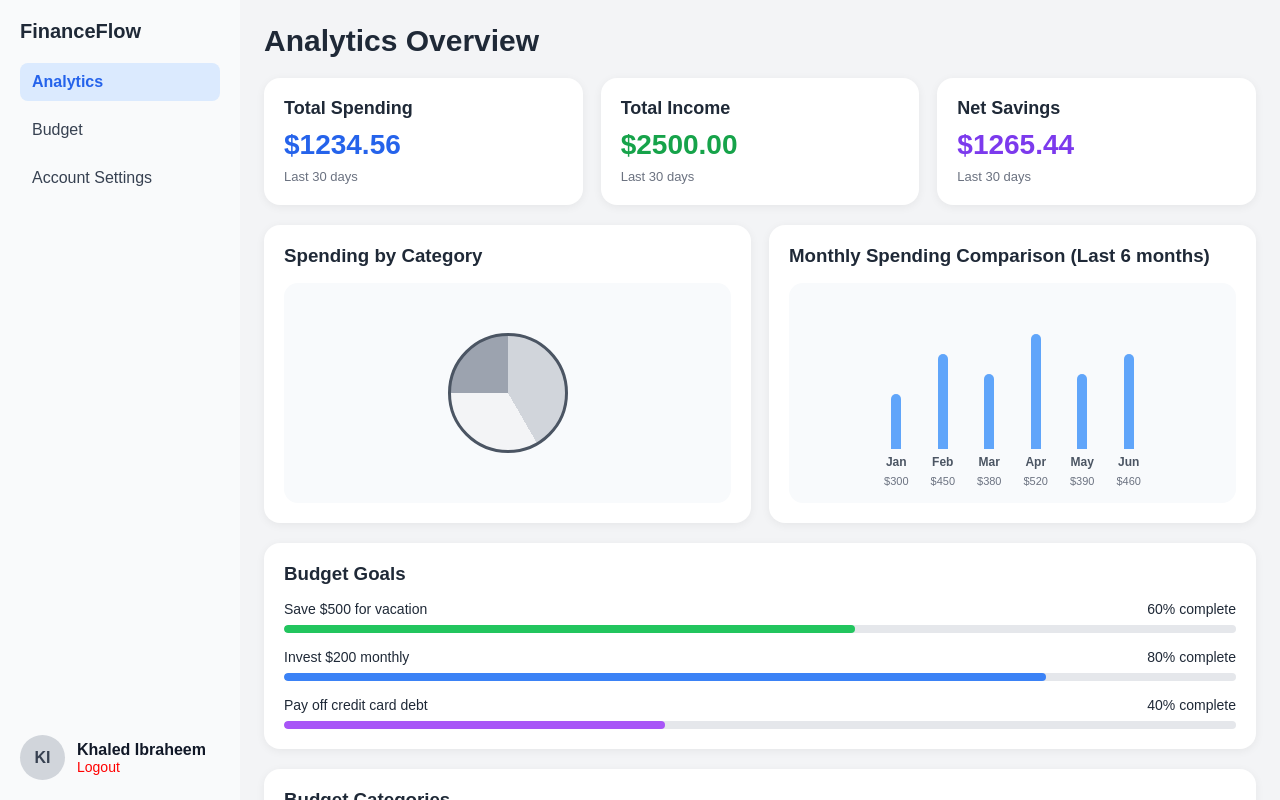
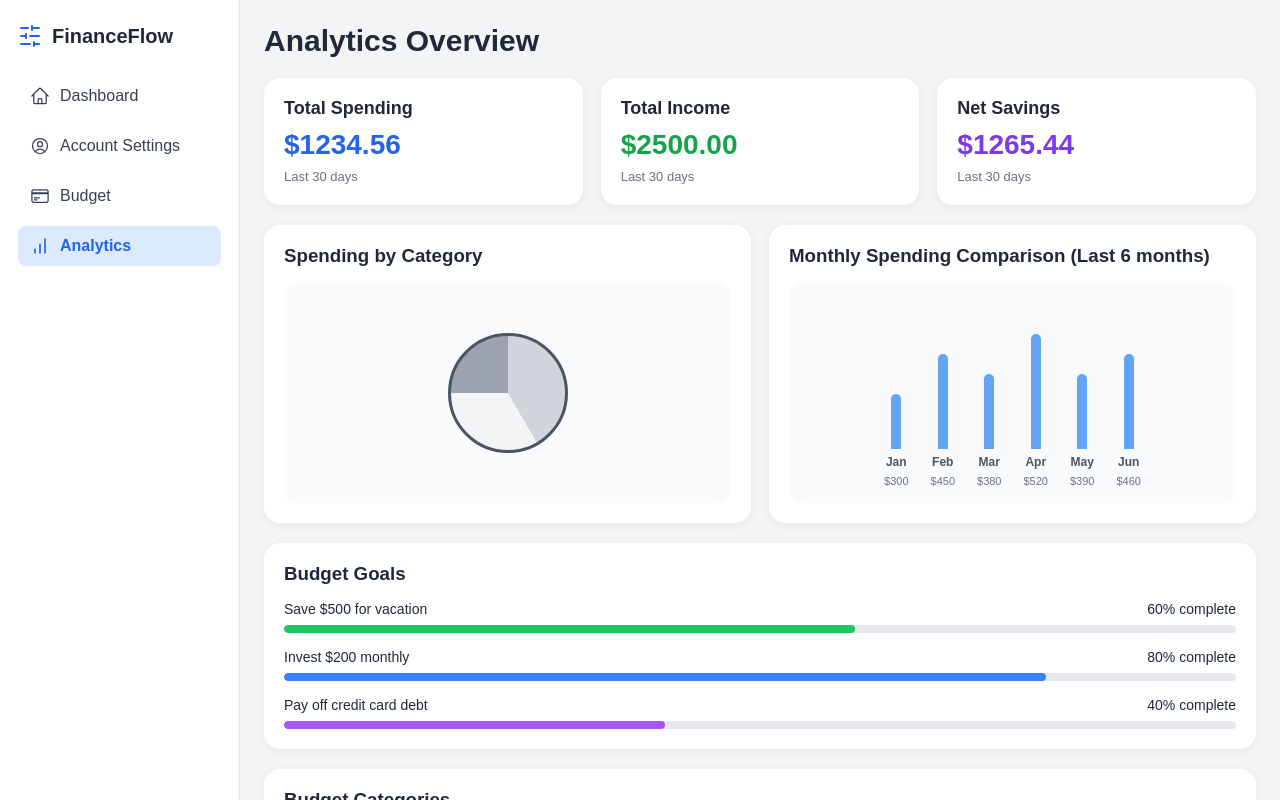
Before and after one commit to ShahadAlmatrudi/finance-flow, a React app in the folder frontend/: page /analytics in a window 1280 px wide. Shown: the top 800 px of the page. Built offline with nearby package versions, Linux system fonts and the light colour scheme; the HTML template or start-up script is replaced by a standard one.

Commit message:
Add sidebar icons and match wireframe navigation layout

```diff
--- a/frontend/src/components/layout/Sidebar.jsx
+++ b/frontend/src/components/layout/Sidebar.jsx
@@ -1,37 +1,57 @@
 import { NavLink } from "react-router-dom";
+import {
+  HiOutlineHome,
+  HiOutlineUserCircle,
+  HiOutlineCreditCard,
+} from "react-icons/hi2";
+import { LuChartNoAxesColumnIncreasing, LuSlidersHorizontal } from "react-icons/lu";
 
 export default function Sidebar() {
   return (
     <aside className="sidebar">
-      {/* TOP SECTION */}
       <div className="sidebar-top">
-        <h2 className="logo">FinanceFlow</h2>
+        <div className="logo-row">
+          <LuSlidersHorizontal className="logo-icon" />
+          <h2 className="logo">FinanceFlow</h2>
+        </div>
 
         <nav className="nav-menu">
-          <NavLink to="/analytics" className="nav-link">
-            Analytics
+          <NavLink to="/dashboard" className="nav-link">
+            <span className="nav-link-left">
+              <HiOutlineHome className="nav-icon" />
+              <span>Dashboard</span>
+            </span>
+          </NavLink>
+
+          <NavLink to="/settings" className="nav-link">
+            <span className="nav-link-left">
+              <HiOutlineUserCircle className="nav-icon" />
+              <span>Account Settings</span>
+            </span>
           </NavLink>
 
           <NavLink to="/budget" className="nav-link">
-            Budget
+            <span className="nav-link-left">
+              <HiOutlineCreditCard className="nav-icon" />
+              <span>Budget</span>
+            </span>
           </NavLink>
 
-          <NavLink to="/settings" className="nav-link">
-            Account Settings
+          <NavLink to="/analytics" className="nav-link">
+            <span className="nav-link-left">
+              <LuChartNoAxesColumnIncreasing className="nav-icon" />
+              <span>Analytics</span>
+            </span>
           </NavLink>
         </nav>
       </div>
 
-      {/* BOTTOM USER SECTION */}
       <div className="sidebar-user">
         <div className="user-avatar">KI</div>
 
         <div className="user-details">
           <p className="user-name">Khaled Ibraheem</p>
-
-          <button className="logout-btn">
-            Logout
-          </button>
+          <button className="logout-btn">Logout</button>
         </div>
       </div>
     </aside>
--- a/frontend/src/index.css
+++ b/frontend/src/index.css
@@ -21,19 +21,128 @@ a {
 
 .sidebar {
   width: 240px;
-  height: 100vh;
-  background: #f9fafb;
+  min-height: 100vh;
+  background: #ffffff;
+  border-right: 1px solid #e5e7eb;
+  padding: 24px 18px;
+  flex-shrink: 0;
   display: flex;
   flex-direction: column;
   justify-content: space-between;
-  padding: 20px;
 }
 
-/* TOP */
 .sidebar-top {
   display: flex;
   flex-direction: column;
-  gap: 20px;
+  gap: 28px;
+}
+
+.logo-row {
+  display: flex;
+  align-items: center;
+  gap: 10px;
+}
+
+.logo-icon {
+  font-size: 24px;
+  color: #2563eb;
+}
+
+.logo {
+  font-size: 20px;
+  font-weight: 700;
+  margin: 0;
+}
+
+.nav-menu {
+  display: flex;
+  flex-direction: column;
+  gap: 10px;
+}
+
+.nav-link {
+  display: flex;
+  align-items: center;
+  justify-content: space-between;
+  padding: 12px 14px;
+  border-radius: 10px;
+  color: #374151;
+  font-weight: 500;
+  transition: 0.2s ease;
+  text-decoration: none;
+}
+
+.nav-link-left {
+  display: flex;
+  align-items: center;
+  gap: 10px;
+}
+
+.nav-icon {
+  font-size: 20px;
+  color: #374151;
+  flex-shrink: 0;
+}
+
+.nav-link:hover {
+  background: #eef2ff;
+}
+
+.nav-link.active {
+  background: #dbeafe;
+  color: #2563eb;
+}
+
+.nav-link.active .nav-icon {
+  color: #2563eb;
+}
+
+.sidebar-user {
+  display: flex;
+  align-items: center;
+  gap: 12px;
+  padding-top: 20px;
+}
+
+.user-avatar {
+  width: 42px;
+  height: 42px;
+  border-radius: 50%;
+  background: #d1d5db;
+  display: flex;
+  align-items: center;
+  justify-content: center;
+  font-weight: 700;
+  color: #374151;
+  flex-shrink: 0;
+}
+
+.user-details {
+  display: flex;
+  flex-direction: column;
+  align-items: flex-start;
+  gap: 4px;
+}
+
+.user-name {
+  font-size: 14px;
+  font-weight: 600;
+  margin: 0;
+}
+
+.logout-btn {
+  border: none;
+  background: transparent;
+  color: #ef4444;
+  font-size: 13px;
+  cursor: pointer;
+  text-align: left;
+  padding: 0;
+}
+
+.logout-btn:hover {
+  color: #dc2626;
+  text-decoration: underline;
 }
 
 .logo {
```
